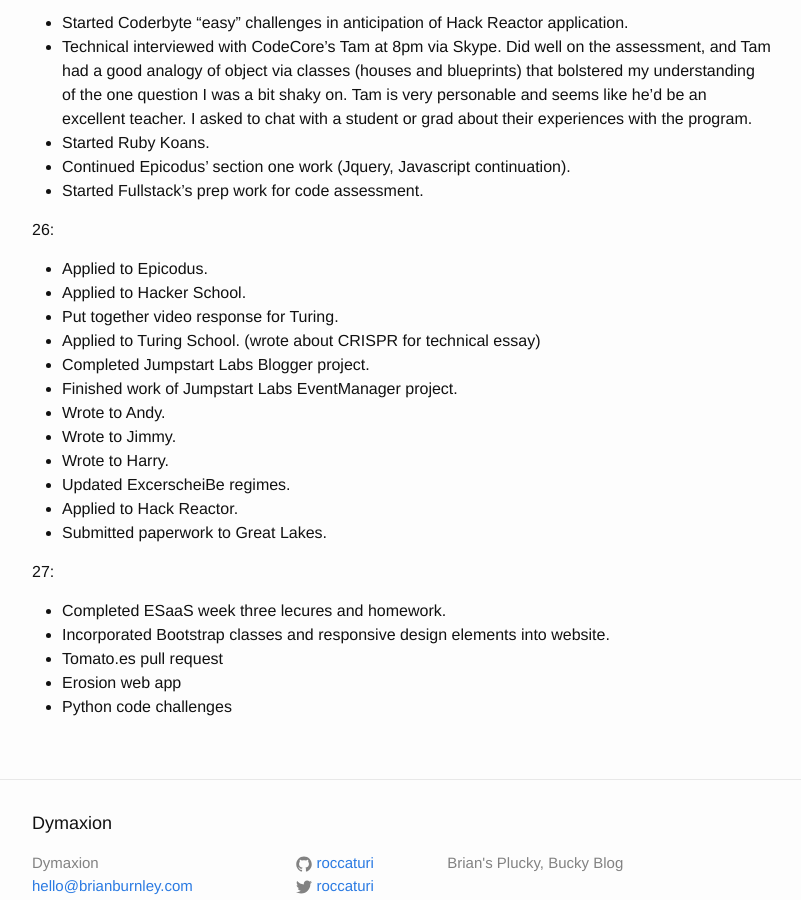
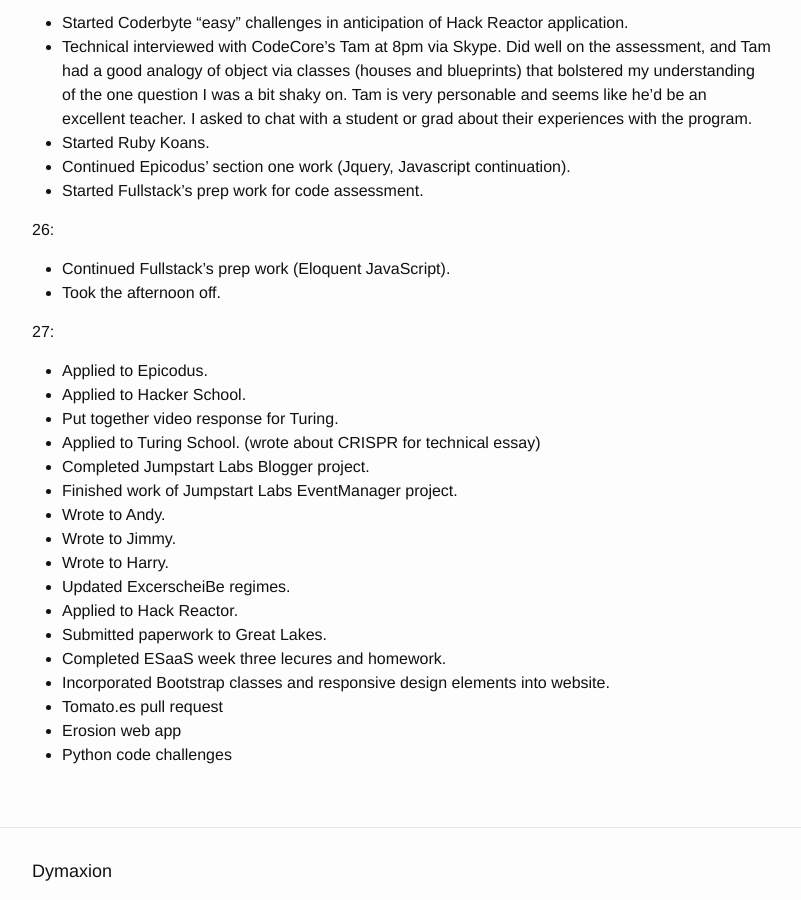
Before and after one commit to roccaturi/roccaturi.github.io, a Jekyll site: the page built from _posts/2014-11-01-journal.md, in a window 1280 px wide and 900 px high, scrolled down 4884 px. Shown: the whole window, without its empty margins (238-1039 px from the left). Built offline with Jekyll 4.4.1, drawn with Linux system fonts in a browser that asks for light colours; Markdown is read by kramdown in place of the engine named in the settings; some of the changed text lies outside the part shown.

Commit message:
Updated Nov entry

```diff
--- a/_posts/2014-11-01-journal.md
+++ b/_posts/2014-11-01-journal.md
@@ -1,6 +1,6 @@
 ---
 layout: post
-title: "Journal - November 2014"
+title: November 2014 - Journal
 date: 2014-11-01
 categories: journal
 ---
@@ -172,6 +172,10 @@ categories: journal
 * Started Fullstack's prep work for code assessment.
 
 26:
+* Continued Fullstack's prep work (Eloquent JavaScript).
+* Took the afternoon off.
+
+27:
 + Applied to Epicodus.
 + Applied to Hacker School.
 + Put together video response for Turing.
@@ -184,8 +188,6 @@ categories: journal
 + Updated ExcerscheiBe regimes.
 + Applied to Hack Reactor.
 + Submitted paperwork to Great Lakes.
-
-27:
 + Completed ESaaS week three lecures and homework.
 + Incorporated Bootstrap classes and responsive design elements into website.
 + Tomato.es pull request
```
